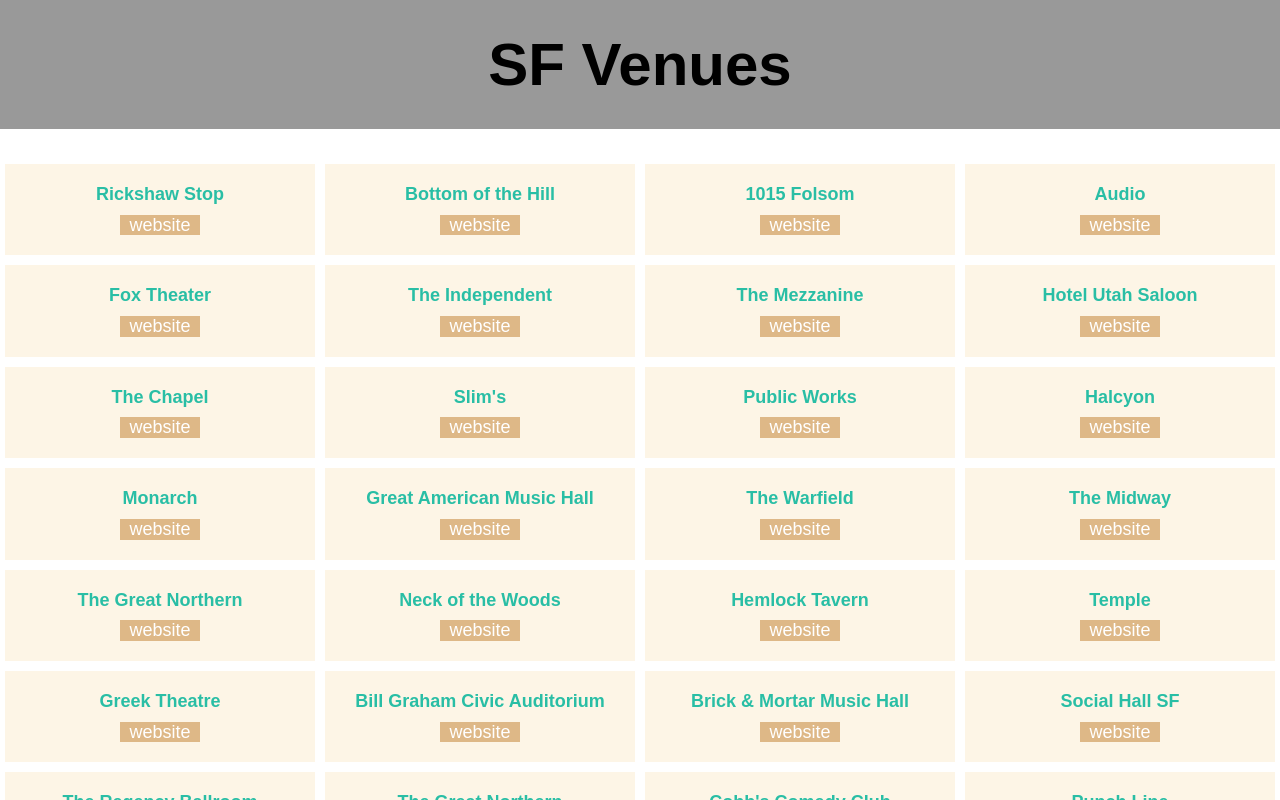
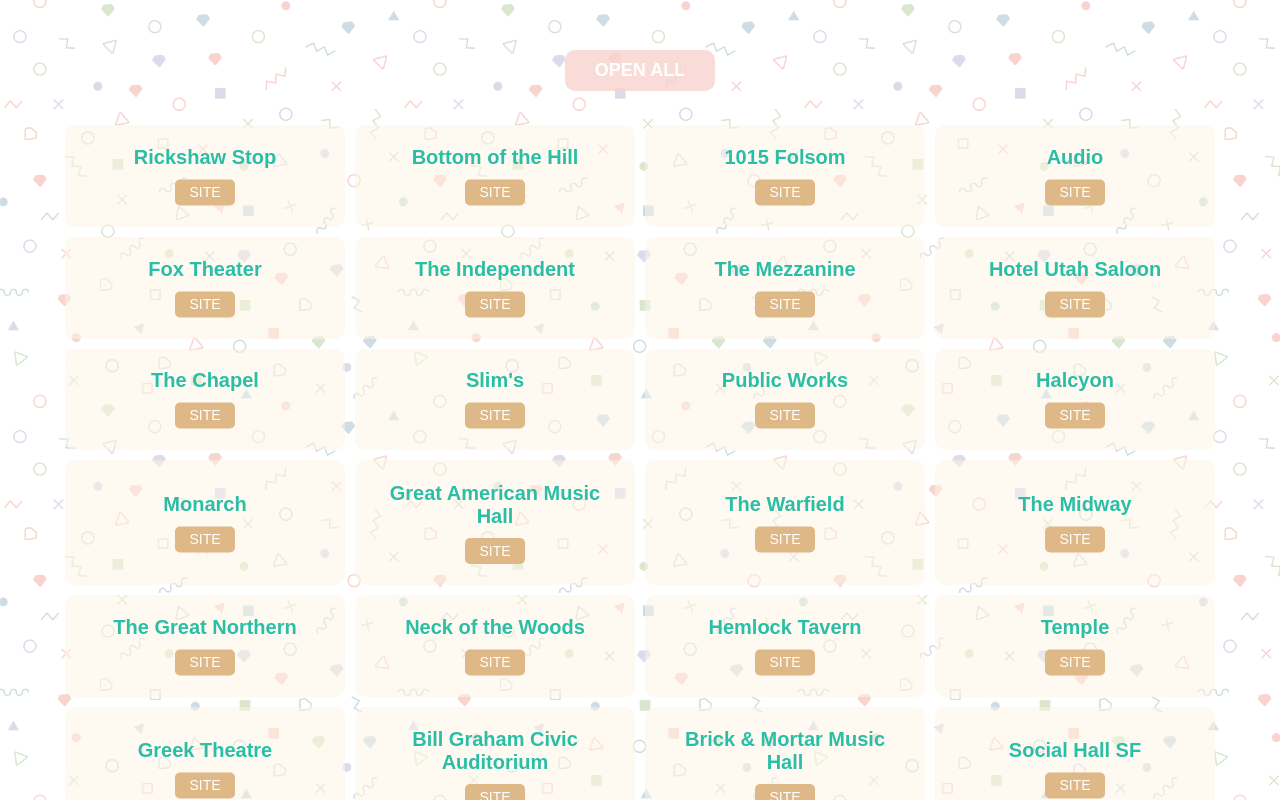
Before and after one commit to jmsmrgn/venues, a React app: page / in a window 1280 px wide. Shown: the top 800 px of the page. Built offline with nearby package versions, Linux system fonts and the light colour scheme.

Commit message:
Finish styles, refactor, cleanup

```diff
--- a/src/App.js
+++ b/src/App.js
@@ -1,23 +1,68 @@
 import React, { Component } from 'react'
+import ReactDOM from 'react-dom'
 import 'normalize.css'
 import './app.css'
 import styled from 'styled-components'
-import Header from './components/header/header'
 import VenueCard from './components/venue-card/venue-card.js'
+import bg from './assets/img/bg.png'
 
+const AppContainer = styled.div`
+  padding: 60px;
+  background: url(${bg});
+`
 const VenuesContainer = styled.div`
   display: flex;
   flex-wrap: wrap;
-  max-width: 1440px;
+  max-width: 1600px;
+  height: 1000px;
   margin: 0 auto;
+  padding-top: 60px;
 `
 
+const Toggle = styled.a`
+  position: absolute;
+  top: 50px;
+  left: 50%;
+  transform: translateX(-50%);
+  font-size: 18px;
+  font-weight: bold;
+  width: 150px;
+  border-radius: 10px;
+  color: #fff;
+  margin: 0 auto 30px auto;
+  padding: 10px;
+  background-color: rgba(248, 212, 207, 0.8);
+  text-align: center;
+  &:hover {
+    background-color: rgb(248, 212, 207);
+    cursor: pointer;
+    transform: translate(-50%, -2px);
+  }
+`
+
+const OpenAll = (props) => (
+  <Toggle
+    className={props.className}
+    onClick={props.onClick}
+  >
+    {props.children}
+  </Toggle>
+)
+
 class App extends Component {
+  openAll() {
+    const divArray = [...document.querySelectorAll('[data-card]')]
+    const divArrayChildren = divArray.map(div => div.children[0])
+    divArrayChildren.forEach(div => {
+      div.click()
+    })
+  }
+
   render() {
     return (
-      <div className="App">
-        <Header title="SF Venues" />
+      <AppContainer className="app">
         <VenuesContainer>
+        <OpenAll onClick={this.openAll}>OPEN ALL</OpenAll>
           <VenueCard
             venueName="Rickshaw Stop"
             venueID="14791-rickshaw-stop"
@@ -175,6 +220,12 @@
             songkick
           />
           <VenueCard
+            venueName="Thee Parkside"
+            venueID="258-thee-parkside"
+            venueUrl="http://www.theeparkside.com/"
+            songkick
+          />
+          <VenueCard
             venueName="Cobb's Comedy Club"
             venueID="KovZpZAEkFEA"
             venueUrl="http://www.cobbscomedy.com/"
@@ -187,7 +238,7 @@
             ticketmaster
           />
         </VenuesContainer>
-      </div>
+      </AppContainer>
     );
   }
 }
--- a/src/components/header/header.js
+++ /dev/null
@@ -1,23 +0,0 @@
-import React from 'react'
-import styled from 'styled-components'
-
-const Container = styled.div`
-  background: #999;
-  margin-bottom: 30px;
-`
-
-const H1 = styled.h1`
-  text-align: center;
-  padding: 30px;
-  font-size: 60px;
-  margin: 0;
-`
-const Header = (props) => {
-  return(
-    <Container>
-      <H1>{props.title}</H1>
-    </Container>
-  )
-}
-
-export default Header
--- a/src/components/venue-card/venue-card-styles.js
+++ b/src/components/venue-card/venue-card-styles.js
@@ -1,34 +1,30 @@
 import styled from 'styled-components'
 
 const Container = styled.div`
-padding: 5px;
-width: 100%;
-@media (min-width: 500px) {
-  width: 50%;
-}
-@media (min-width: 767px) {
-  width: 33.33%;
-}
-@media (min-width: 1024px) {
-  width: 25%;
-}
-@media (min-width: 1600px) {
-  width: 20%;
-}
+  padding: 5px;
+  min-width: 250px;
+  flex: 1;
 `
 
-const Button = styled.div`
-  font-size: 18px;
+const Card = styled.div`
+  font-size: 20px;
   font-weight: bold;
   text-align: center;
   width: 100%;
+  height: 100%;
   padding: 20px;
-  background: oldlace;
+  background-color: rgba(253, 245, 230, 0.5);
   color: #29BEA5;
-  text-decoration: none;
+  border-radius: 10px;
   :hover {
     cursor: pointer;
-    margin-top: -1px;
+    transform: translateY(-2px);
+    background-color: rgba(253, 245, 230, 0.8);
+  }
+  .inner {
+    position: relative;
+    top: 50%;
+    transform: translateY(-50%);
   }
   a {
     color: white;
@@ -37,7 +33,10 @@
     background: burlywood;
     text-decoration: none;
     margin: 10px auto 0 auto;
-    width: 80px;
+    width: 60px;
+    font-size: 14px;
+    padding: 5px 0;
+    border-radius: 5px;
     &:hover {
       background-color: navajowhite;
     }
@@ -48,13 +47,25 @@
   background: mediumaquamarine;
   list-style-type: none;
   text-align: left;
-  padding: 5px 10px;
+  padding: 20px 10px;
   margin: 0;
+  transform: translateY(-100%);
+  height: 100%;
+  border-radius: 10px;
+  &:hover {
+    cursor: pointer;
+  }
   li {
     color: papayawhip;
     font-size: 11px;
     margin-bottom: 2px;
   }
+`
+const ListHeading = styled.h1`
+  font-size: 20px;
+  margin: 0 0 15px 0;
+  text-align: center;
+  color: rgb(253, 245, 230)
 `
 
 const ListItem = styled.li`
@@ -63,8 +74,7 @@
 `
 
 const DayOfWeek = styled.span`
-  width: 65px;
-  margin-right: 5px;
+  width: 35px;
   font-size: 12px;
 `
 
@@ -77,8 +87,9 @@
 
 export {
   Container,
-  Button,
+  Card,
   List,
+  ListHeading,
   ListItem,
   DayOfWeek,
   DayOfMonth
--- a/src/components/venue-card/venue-card.js
+++ b/src/components/venue-card/venue-card.js
@@ -1,11 +1,13 @@
 import React, { Component } from 'react'
+import ReactDOM from 'react-dom'
 import PropTypes from 'prop-types'
 import axios from 'axios'
 import getDayOfWeek from '../../utils/get-day-of-week.js'
 import {
   Container,
-  Button,
+  Card,
   List,
+  ListHeading,
   ListItem,
   DayOfWeek,
   DayOfMonth
@@ -22,30 +24,6 @@
     data: [],
     fetched: false,
     showList: false
-  }
-
-  fetchVenues = () => {
-    if (this.state.fetched) {
-      this.setState({ showList: !this.state.showList })
-      return
-    }
-    if (this.props.songkick) {
-      this.fetchSongkick()
-    }
-    if (this.props.ticketmaster) {
-      this.fetchTicketmaster()
-    }
-  }
-
-  fetchSongkick = async () => {
-    const venueID = this.props.venueID
-    const res = await axios.get(`http://api.songkick.com/api/3.0/venues/${venueID}/calendar.json?apikey=Ap6UKNWuYTXt70qi`)
-
-    this.setState({
-      data: res.data.resultsPage.results.event,
-      fetched: true,
-      showList: true
-    })
   }
 
   fetchListings = async () => {
@@ -68,10 +46,17 @@
     })
   }
 
+  toggleList = () => {
+    if (this.state.showList) {
+      this.setState({
+        showList: false
+      })
+    }
+  }
+
   render() {
+    // default to ticketmaster if no songkick prop
     const sk = this.props.songkick
-
-    // default to ticketmaster if no songkick prop
     const renderList = this.state.data.map((item, key) => {
       const dayOfWeek = getDayOfWeek(sk ? item.start.date : item.dates.start.localDate)
       const date = sk ? item.start.date : item.dates.start.localDate
@@ -93,12 +78,20 @@
 
     return (
       <Container>
-        <Button onClick={this.fetchListings} venueID={this.props.value}>
-          {this.props.venueName}
-          <a href={this.props.venueUrl} target="_blank" onClick={(e) => e.stopPropagation()}>website</a>
-        </Button>
+        <Card onClick={this.fetchListings} venueID={this.props.value} data-card>
+
+          <div className="inner">
+            {this.props.venueName}
+            <a href={this.props.venueUrl} target="_blank" onClick={(e) => e.stopPropagation()}>SITE</a>
+          </div>
+        </Card>
         {
-          this.state.showList ? <List>{renderList}</List> : null
+          this.state.showList
+            ? <List onClick={this.toggleList}>
+                <ListHeading>{this.props.venueName}</ListHeading>
+                {renderList}
+              </List>
+            : null
         }
       </Container>
     )
--- a/src/index.js
+++ b/src/index.js
@@ -1,7 +1,5 @@
 import React from 'react';
 import ReactDOM from 'react-dom';
 import App from './app';
-import registerServiceWorker from './registerServiceWorker';
 
 ReactDOM.render(<App />, document.getElementById('root'));
-registerServiceWorker();
--- a/src/utils/get-day-of-week.js
+++ b/src/utils/get-day-of-week.js
@@ -1,6 +1,6 @@
 function getDayOfWeek(date) {
   const dayOfWeek = new Date(date).getUTCDay()
-  return isNaN(dayOfWeek) ? null : ['Sunday', 'Monday', 'Tuesday', 'Wednesday', 'Thursday', 'Friday', 'Saturday'][dayOfWeek];
+  return isNaN(dayOfWeek) ? null : ['Sun', 'Mon', 'Tues', 'Wed', 'Thu', 'Fri', 'Sat'][dayOfWeek];
 }
 
 export default getDayOfWeek
```
Also changed, not shown: src/registerServiceWorker.js (deleted, +0 -108 lines), src/assets/img/bg.png (added).
